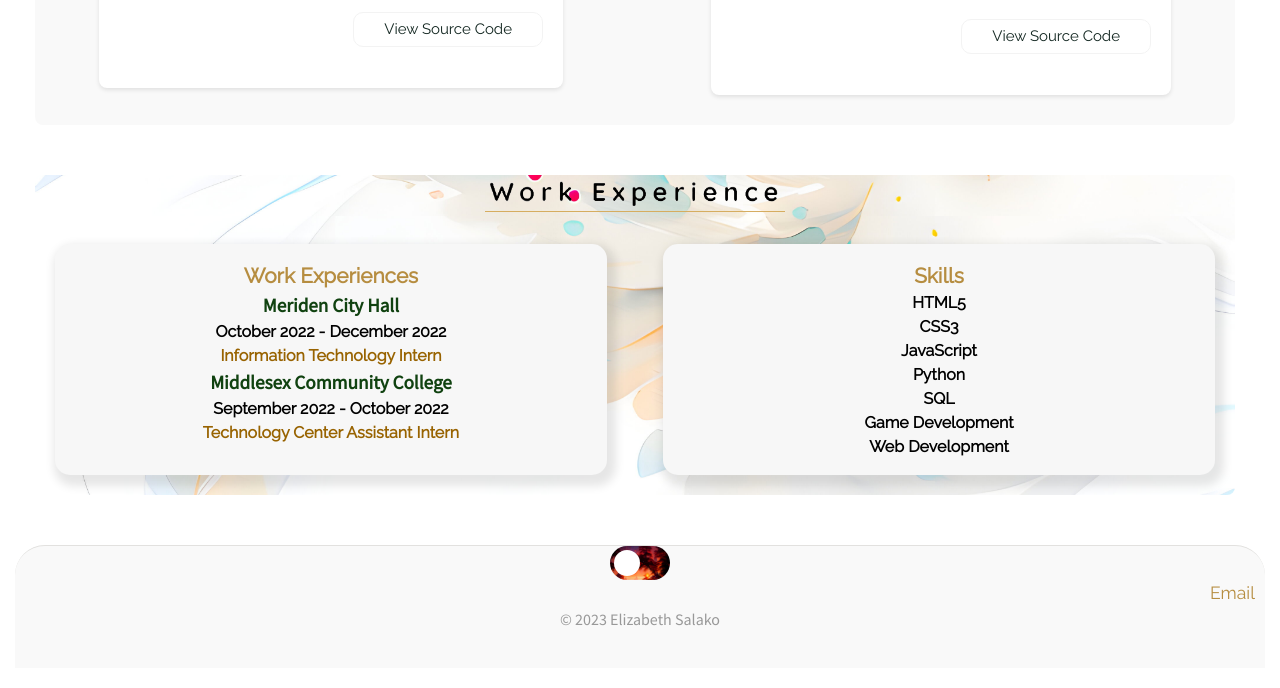
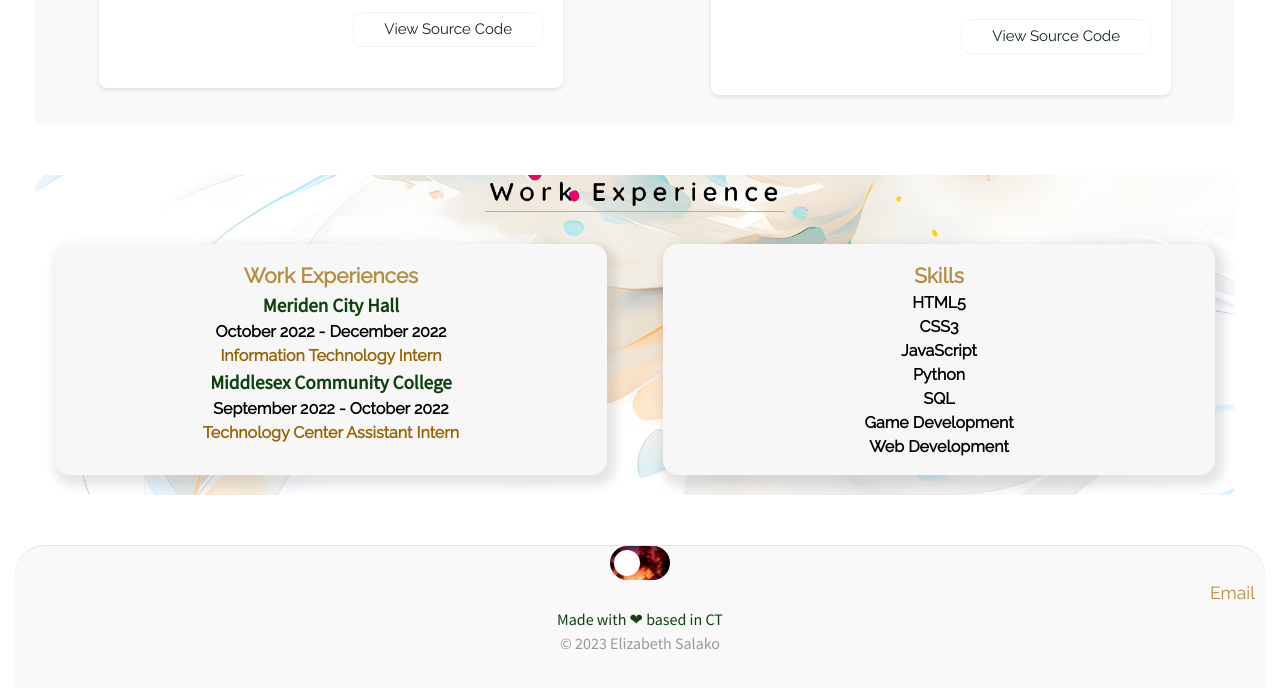
Before and after one commit to LizCodeStories/ElizabethSalako, a plain HTML site: page index.html in a window 1280 px wide. Shown: the part 1625-2313 px from the top of the page. Drawn offline with nearby package versions, Linux system fonts and the light colour scheme; a script that the page names is missing; a web font is replaced by a local one.

Commit message:
Add files via upload

```diff
--- a/Elizabeth-Salako.css
+++ b/Elizabeth-Salako.css
@@ -789,6 +789,17 @@ footer {
   background-color: #f9f9f9;
   border-radius: 30px 30px 0 0;
 }
+
+.Based-CT {
+	text-align: center;
+	font-size: 1em;
+	font-family: 'Source Sans Pro', sans-serif;
+	color: #104210;
+}
+
+.dark-mode .Based-CT {
+	color: #fff;
+  }
 
 .copyright {
   text-align: center;
--- a/index.html
+++ b/index.html
@@ -238,7 +238,7 @@
     <!-- Footer -->
 
 
-    <footer class="green-footer">
+    <footer>
 <div class="wrapper">
 
     <label class="switch">
@@ -246,6 +246,7 @@
         <span class="slider"></span>
       </label>
 <a class="email" href="mailto:elizabethsalako15@gmail.com">Email</a>
+<p class="Based-CT">Made with ❤ based in CT</p>
 <div class="copyright">&copy; 2023 Elizabeth Salako</div>
 
 
```
